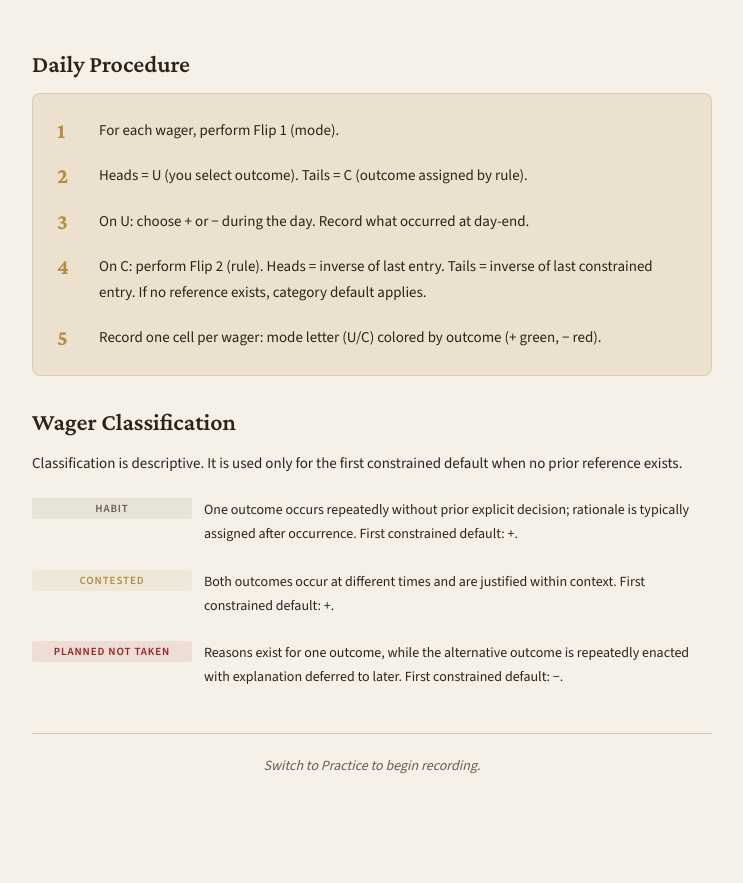
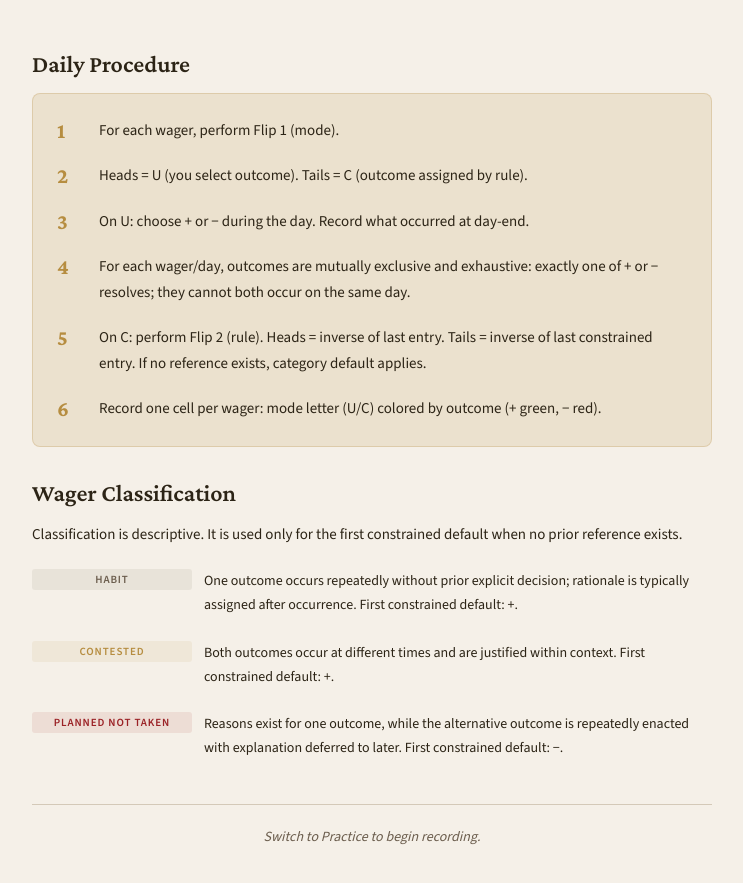
Before and after one commit to AcidicSwords/ATDU, a React (Vite) app: page / in a window 1280 px wide. Shown: the part 914-1797 px from the top of the page, without its empty margins (268-1011 px from the left). Before the commit the page ends 1732 px from the top, so only its background shows below. Built offline with nearby package versions, Linux system fonts and the light colour scheme.

Commit message:
Clarify mutual exclusivity of daily outcomes in procedure copy

```diff
--- a/src/App.jsx
+++ b/src/App.jsx
@@ -237,6 +237,7 @@ function EstablishTab() {
             "For each wager, perform Flip 1 (mode).",
             "Heads = U (you select outcome). Tails = C (outcome assigned by rule).",
             "On U: choose + or − during the day. Record what occurred at day-end.",
+            "For each wager/day, outcomes are mutually exclusive and exhaustive: exactly one of + or − resolves; they cannot both occur on the same day.",
             "On C: perform Flip 2 (rule). Heads = inverse of last entry. Tails = inverse of last constrained entry. If no reference exists, category default applies.",
             "Record one cell per wager: mode letter (U/C) colored by outcome (+ green, − red).",
           ].map((text, i) => (
```
